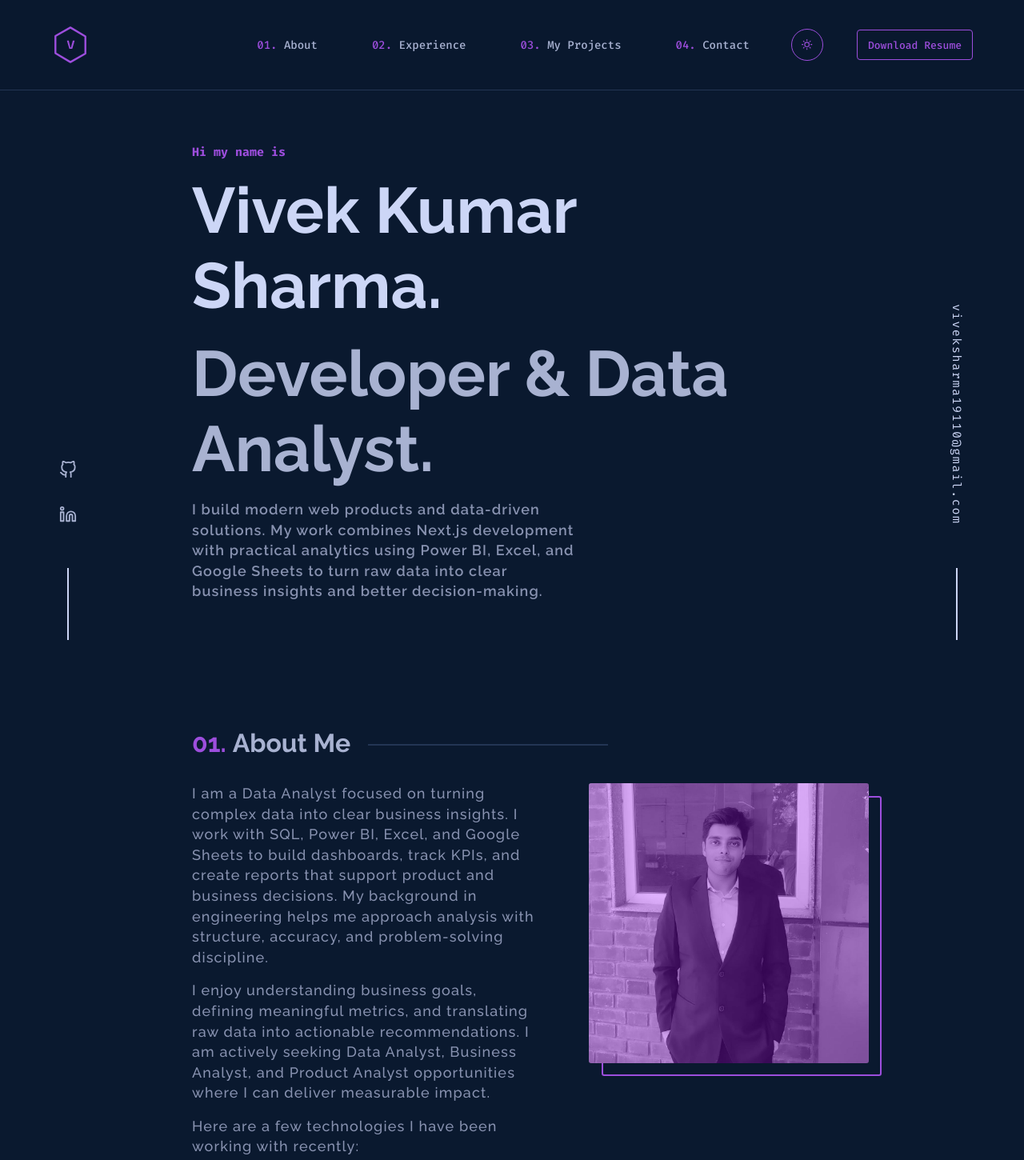
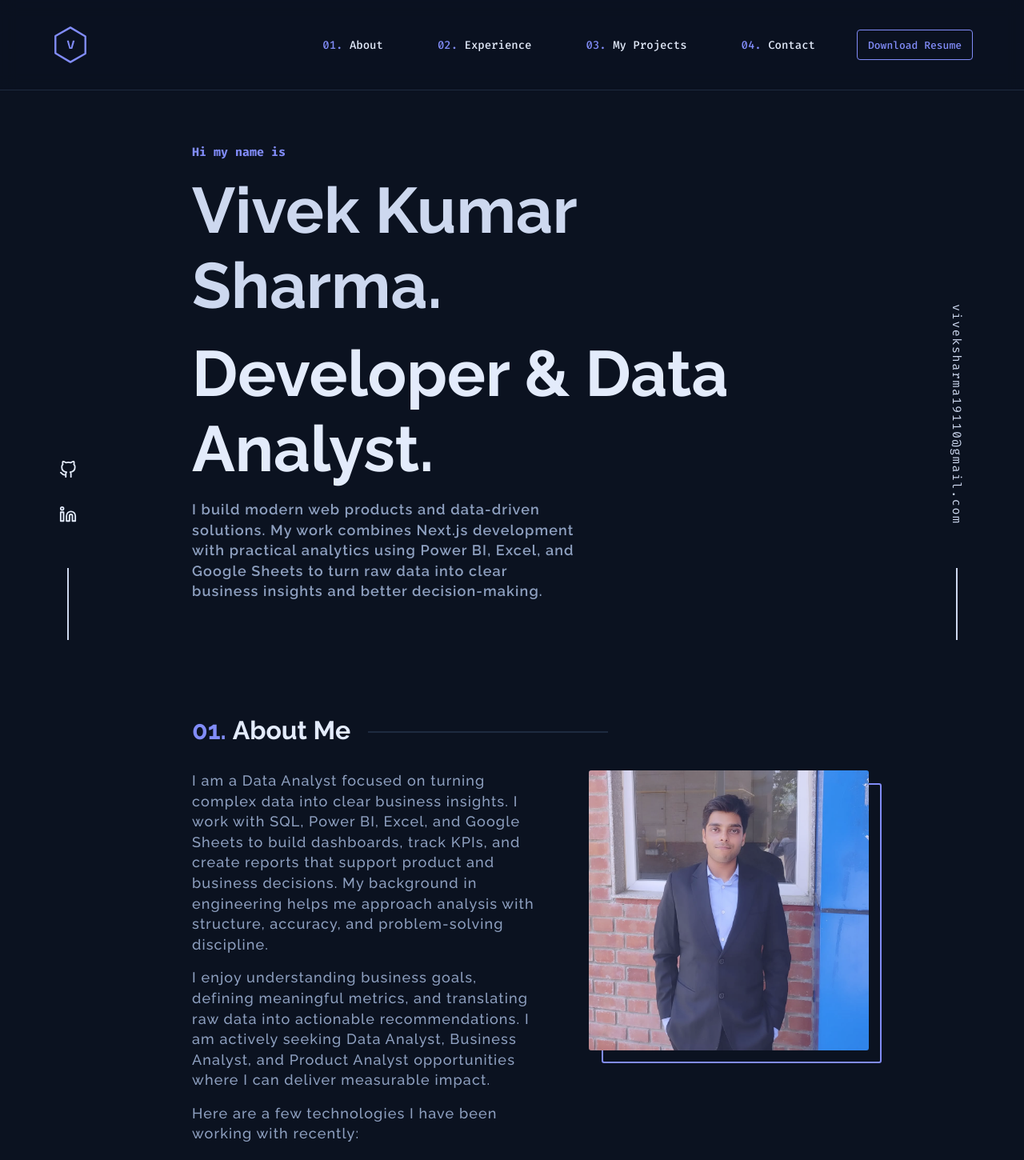
Before and after one commit to viveksharma19110/Vivek_Portfolio, a Next.js app: page / in a window 1280 px wide. Shown: the top 1450 px of the page at 80% size. Built offline with nearby package versions, Linux system fonts and the light colour scheme.

Commit message:
update the theme

```diff
--- a/src/pages/_app.tsx
+++ b/src/pages/_app.tsx
@@ -12,14 +12,20 @@ const firaCode = Fira_Code({
 
 export default function App({ Component, pageProps }: AppProps) {
   useEffect(() => {
-    // Ensure the app starts in dark mode on first load.
-    // (Theme toggle still works after this via Navbar.)
-    document.documentElement.setAttribute("data-theme", "dark");
-    document.body.setAttribute("data-theme", "dark");
-    try {
-      localStorage.setItem("theme", "dark");
-    } catch {
-      // ignore storage errors
+    const savedTheme = localStorage.getItem("theme");
+    const initialTheme: "light" | "dark" =
+      savedTheme === "light" || savedTheme === "dark" ? savedTheme : "dark";
+
+    document.documentElement.setAttribute("data-theme", initialTheme);
+    document.body.setAttribute("data-theme", initialTheme);
+
+    // Only set default if user never picked a theme.
+    if (savedTheme !== initialTheme) {
+      try {
+        localStorage.setItem("theme", initialTheme);
+      } catch {
+        // ignore storage errors
+      }
     }
   }, []);
 
--- a/src/scss/globals.css
+++ b/src/scss/globals.css
@@ -1,45 +1,48 @@
 :root {
-  --navy-shadow: rgba(26, 35, 58, 0.14);
-  --background-color: #f8fafc;
-  --lightest-navy: #d6e0f2;
-  --light-navy: #e9effa;
-  --dark-slate: #62759a;
-  --slate: #46597f;
-  --light-slate: #2c3f63;
-  --lightest-slate: #1f2f4f;
-  --theme-color: #6d28d9;
-  --navbar-bg: rgba(248, 250, 252, 0.9);
-  --surface-color: #eaf0fb;
+  --navy-shadow: rgba(30, 41, 59, 0.14);
+  --background-color: #f7f9fc;
+  --lightest-navy: #d8e0ee;
+  --light-navy: #e9eef7;
+  --dark-slate: #60708d;
+  --slate: #415170;
+  --light-slate: #2a3b5d;
+  --lightest-slate: #1b2c4a;
+  --theme-color: #4f46e5;
+  --navbar-bg: rgba(247, 249, 252, 0.9);
+  --surface-color: #eaf0f8;
+  --image-overlay: rgba(79, 70, 229, 0.22);
   color-scheme: light;
 }
 
 :root[data-theme="dark"] {
   --navy-shadow: rgba(2, 12, 27, 0.7);
-  --background-color: #0a192f;
-  --lightest-navy: #233554;
-  --light-navy: #112240;
-  --dark-slate: #495670;
-  --slate: #8892b0;
-  --light-slate: #ccd6f6;
-  --lightest-slate: #a8b2d1;
-  --theme-color: #9d4edd;
-  --navbar-bg: rgba(10, 25, 47, 0.86);
-  --surface-color: rgba(31, 10, 44, 0.58);
+  --background-color: #0b1220;
+  --lightest-navy: #1e2a3f;
+  --light-navy: #141f33;
+  --dark-slate: #4b5b79;
+  --slate: #8ea0c0;
+  --light-slate: #cdd8ef;
+  --lightest-slate: #e3ebfb;
+  --theme-color: #818cf8;
+  --navbar-bg: rgba(11, 18, 32, 0.88);
+  --surface-color: rgba(20, 31, 51, 0.78);
+  --image-overlay: rgba(129, 140, 248, 0.22);
   color-scheme: dark;
 }
 
 body[data-theme="dark"] {
   --navy-shadow: rgba(2, 12, 27, 0.7);
-  --background-color: #0a192f;
-  --lightest-navy: #233554;
-  --light-navy: #112240;
-  --dark-slate: #495670;
-  --slate: #8892b0;
-  --light-slate: #ccd6f6;
-  --lightest-slate: #a8b2d1;
-  --theme-color: #9d4edd;
-  --navbar-bg: rgba(10, 25, 47, 0.86);
-  --surface-color: rgba(31, 10, 44, 0.58);
+  --background-color: #0b1220;
+  --lightest-navy: #1e2a3f;
+  --light-navy: #141f33;
+  --dark-slate: #4b5b79;
+  --slate: #8ea0c0;
+  --light-slate: #cdd8ef;
+  --lightest-slate: #e3ebfb;
+  --theme-color: #818cf8;
+  --navbar-bg: rgba(11, 18, 32, 0.88);
+  --surface-color: rgba(20, 31, 51, 0.78);
+  --image-overlay: rgba(129, 140, 248, 0.22);
   color-scheme: dark;
 }
 
--- a/src/scss/sections/_about.scss
+++ b/src/scss/sections/_about.scss
@@ -1,5 +1,5 @@
 .about {
-  margin: 10rem 0;
+  margin: 9rem 0;
   .title {
     font-family: var(--raleway);
     color: var(--lightest-slate);
@@ -88,7 +88,7 @@
         position: absolute;
         height: 350px;
         width: 350px;
-        background-color: #9d00ff4d;
+        background-color: var(--image-overlay);
         border-radius: 0.2rem;
       }
       .overlay-border {
@@ -109,7 +109,7 @@
         object-fit: cover;
         img {
           z-index: 0;
-          filter: grayscale(100%);
+          filter: none;
           transition: 0.3s ease-in-out;
           border-radius: 0.2rem;
         }
@@ -117,7 +117,7 @@
     }
   }
   @media screen and (max-width: 1080px) {
-    margin: 5rem 0;
+    margin: 6rem 0;
     &-grid {
       &-photo {
         .overlay {
@@ -137,7 +137,7 @@
     }
   }
   @media screen and (max-width: 768px) {
-    margin: 5rem auto;
+    margin: 4.5rem auto;
     .title {
       h2 {
         &::after {
--- a/src/scss/sections/_contact.scss
+++ b/src/scss/sections/_contact.scss
@@ -1,6 +1,6 @@
 .contact {
   max-width: 700px;
-  margin: 10rem auto 8rem;
+  margin: 8rem auto 4rem;
   display: flex;
   gap: 1rem;
   justify-content: center;
@@ -31,6 +31,7 @@
     font-weight: 500;
     font-family: var(--raleway);
     text-align: center;
+    max-width: 65ch;
   }
   .contact-cta {
     margin-top: 1rem;
@@ -45,4 +46,18 @@
     font-size: var(--tbase);
     text-align: center;
   }
+  @media screen and (max-width: 1020px) {
+    margin: 6rem auto 3rem;
+  }
+  @media screen and (max-width: 768px) {
+    margin: 4.5rem auto 2rem;
+    gap: 0.75rem;
+    .contact-text {
+      font-size: var(--tbase);
+      line-height: 1.5rem;
+    }
+    .contact-cta {
+      margin-top: 0.5rem;
+    }
+  }
 }
--- a/src/scss/sections/_expereince.scss
+++ b/src/scss/sections/_expereince.scss
@@ -1,5 +1,5 @@
 .experience {
-  margin: 10rem auto;
+  margin: 9rem auto;
   max-width: 700px;
   .title {
     font-family: var(--raleway);
@@ -116,6 +116,7 @@
     }
   }
   @media screen and (max-width: 968px) {
+    margin: 6rem auto;
     .title {
       h2 {
         &::after {
@@ -125,7 +126,7 @@
     }
   }
   @media screen and (max-width: 600px) {
-    margin: 5rem auto;
+    margin: 4.5rem auto;
     .container {
       grid-template-columns: 1fr;
       padding: 1rem;
--- a/src/scss/sections/_projects.scss
+++ b/src/scss/sections/_projects.scss
@@ -1,5 +1,5 @@
 .projects {
-  margin: 10rem 0;
+  margin: 9rem 0;
   &-tabs {
     display: flex;
     gap: 1rem;
@@ -85,11 +85,11 @@
           position: absolute;
           width: 100%;
           height: 100%;
-          background-color: #9d00ff4d;
+          background-color: var(--image-overlay);
         }
         img {
           z-index: 0;
-          filter: grayscale(100%);
+          filter: none;
           transition: 0.3s ease-in-out;
         }
       }
@@ -209,7 +209,7 @@
     }
   }
   @media screen and (max-width: 680px) {
-    margin: 5rem 0;
+    margin: 4.5rem 0;
     &-tabs {
       flex-wrap: wrap;
     }
--- a/src/sections/Navbar.tsx
+++ b/src/sections/Navbar.tsx
@@ -5,7 +5,6 @@ import { GiHamburgerMenu } from "react-icons/gi";
 import { CgClose } from "react-icons/cg";
 import React, { useEffect, useState } from "react";
 import { motion } from "framer-motion";
-import { FiMoon, FiSun } from "react-icons/fi";
 
 const applyTheme = (nextTheme: "light" | "dark") => {
   document.documentElement.setAttribute("data-theme", nextTheme);
@@ -15,7 +14,6 @@ const applyTheme = (nextTheme: "light" | "dark") => {
 function Navbar() {
   const [navbarVisible, setNavbarVisible] = useState(false);
   const [responsiveNavVisible, setResponsiveNavVisible] = useState(false);
-  const [theme, setTheme] = useState<"light" | "dark">("dark");
   const sectionLinks = [
     { name: "About", link: "/#about" },
     { name: "Experience", link: "/#experience" },
@@ -70,21 +68,9 @@ function Navbar() {
   }, [responsiveNavVisible]);
 
   useEffect(() => {
-    const initialTheme: "light" | "dark" = "dark";
-    setTheme(initialTheme);
-    applyTheme(initialTheme);
-    // Always start dark on open/refresh
-    localStorage.setItem("theme", initialTheme);
+    applyTheme("dark");
+    localStorage.setItem("theme", "dark");
   }, []);
-
-  useEffect(() => {
-    applyTheme(theme);
-    localStorage.setItem("theme", theme);
-  }, [theme]);
-
-  const toggleTheme = () => {
-    setTheme((currentTheme) => (currentTheme === "light" ? "dark" : "light"));
-  };
 
   return (
     <nav>
@@ -150,26 +136,6 @@ function Navbar() {
             ))}
           </ul>
           <motion.div
-            className="theme-toggle-wrapper"
-            initial={{ opacity: 0, y: -25 }}
-            animate={{ opacity: 1, y: 0 }}
-            transition={{
-              duration: 0.3,
-              ease: "easeInOut",
-              delay: 0.55,
-            }}
-          >
-            <button
-              type="button"
-              className="theme-toggle"
-              onClick={toggleTheme}
-              aria-label={`Switch to ${theme === "light" ? "dark" : "light"} mode`}
-              title={`Switch to ${theme === "light" ? "dark" : "light"} mode`}
-            >
-              {theme === "light" ? <FiMoon /> : <FiSun />}
-            </button>
-          </motion.div>
-          <motion.div
             className="nav-items-button"
             initial={{ opacity: 0, y: -25 }}
             animate={{ opacity: 1, y: 0 }}
```
